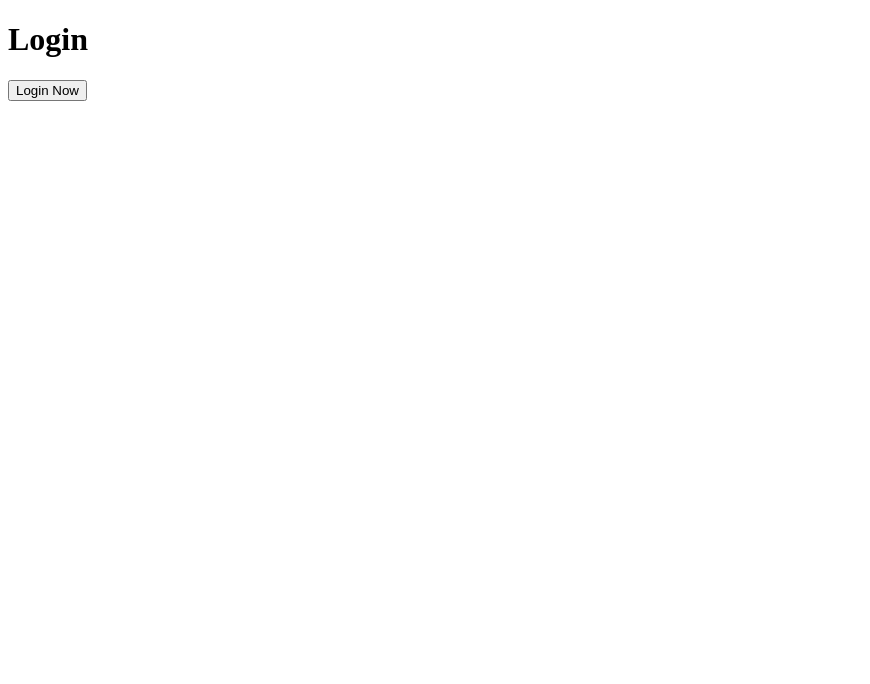
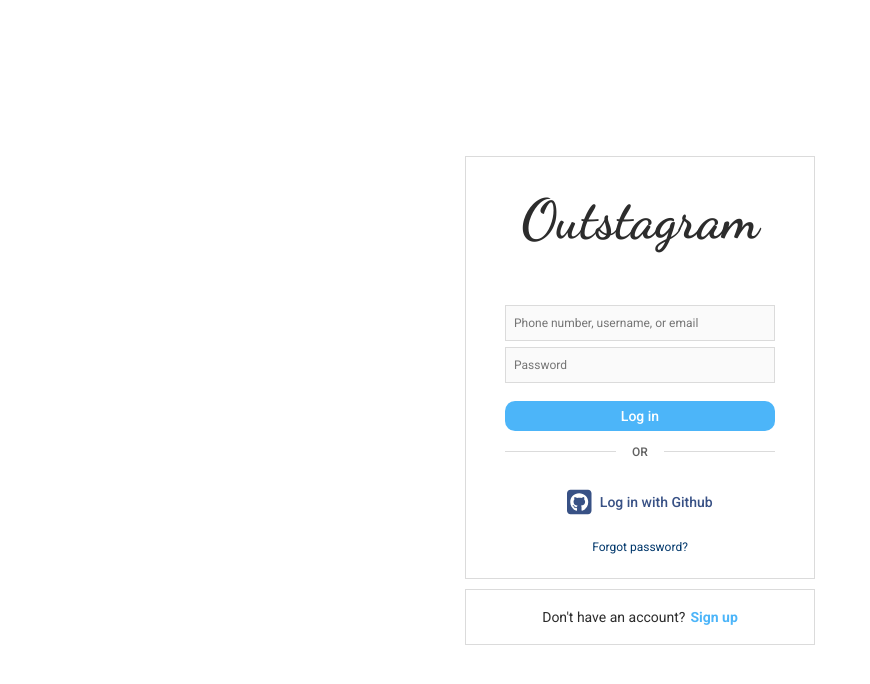
Before and after one commit to doraemon0807/instaclone-web, a React (Create React App) app: page / in a window 1280 px wide. Shown: the top 684 px of the page, without its empty margins (0-870 px from the left). Built offline with nearby package versions, Linux system fonts and the light colour scheme.

Commit message:
login screen

```diff
--- a/package.json
+++ b/package.json
@@ -16,6 +16,7 @@
     "@types/node": "^16.18.40",
     "@types/react": "^18.2.20",
     "@types/react-dom": "^18.2.7",
+    "@types/styled-components": "^5.1.26",
     "graphql": "^16.7.1",
     "react": "^18.2.0",
     "react-dom": "^18.2.0",
@@ -24,6 +25,7 @@
     "react-router-dom": "^6.14.2",
     "react-scripts": "5.0.1",
     "styled-components": "^6.0.7",
+    "styled-reset": "^4.5.1",
     "typescript": "^4.9.5",
     "web-vitals": "^2.1.4"
   },
--- a/public/index.html
+++ b/public/index.html
@@ -15,6 +15,12 @@
       user's mobile device or desktop. See https://developers.google.com/web/fundamentals/web-app-manifest/
     -->
     <link rel="manifest" href="%PUBLIC_URL%/manifest.json" />
+    <link rel="preconnect" href="https://fonts.googleapis.com" />
+    <link rel="preconnect" href="https://fonts.gstatic.com" crossorigin />
+    <link
+      href="https://fonts.googleapis.com/css2?family=Dancing+Script:wght@700&family=Roboto:wght@300;400;500;700&display=swap"
+      rel="stylesheet"
+    />
     <!--
       Notice the use of %PUBLIC_URL% in the tags above.
       It will be replaced with the URL of the `public` folder during the build.
--- a/src/Root.tsx
+++ b/src/Root.tsx
@@ -2,17 +2,27 @@ import { BrowserRouter, Route, Routes } from "react-router-dom";
 import Home from "./screens/Home";
 import Login from "./screens/Login";
 import { useReactiveVar } from "@apollo/client";
-import { isLoggedInVar } from "./apollo";
+import { darkModeVar, isLoggedInVar } from "./apollo";
+import { ThemeProvider } from "styled-components";
+import { GlobalStyle, darkTheme, lightTheme } from "./styles";
+import SignUp from "./screens/Signup";
 
 function Root() {
   const isLoggedIn = useReactiveVar(isLoggedInVar);
+  const darkMode = useReactiveVar(darkModeVar);
   return (
+    <ThemeProvider theme={darkMode ? darkTheme : lightTheme}>
+      <GlobalStyle />
       <BrowserRouter>
         <Routes>
           <Route path="/" element={isLoggedIn ? <Home /> : <Login />}></Route>
+          {!isLoggedIn ? (
+            <Route path="/sign-up" element={<SignUp />}></Route>
+          ) : null}
           <Route path="*" element={<h1>404 Not Found</h1>}></Route>
         </Routes>
       </BrowserRouter>
+    </ThemeProvider>
   );
 }
 
--- a/src/apollo.ts
+++ b/src/apollo.ts
@@ -1,4 +1,4 @@
 import { makeVar } from "@apollo/client";
 
 export const isLoggedInVar = makeVar(false);
-export const isDark = makeVar(false);
+export const darkModeVar = makeVar(false);
--- a/src/screens/Login.tsx
+++ b/src/screens/Login.tsx
@@ -1,11 +1,161 @@
-import { isLoggedInVar } from "../apollo";
+import { styled } from "styled-components";
+import { FontAwesomeIcon } from "@fortawesome/react-fontawesome";
+import { faGithubSquare } from "@fortawesome/free-brands-svg-icons";
+import { Link } from "react-router-dom";
+
+const Container = styled.div`
+  display: flex;
+  height: 100vh;
+  justify-content: center;
+  align-items: center;
+  flex-direction: column;
+`;
+
+const Wrapper = styled.div`
+  max-width: 350px;
+  width: 100%;
+`;
+
+const Title = styled.h1`
+  margin-bottom: 55px;
+  font-weight: 600;
+  font-size: 55px;
+  font-family: "Dancing Script";
+  color: ${(props) => props.theme.fontColor};
+`;
+
+const WhiteBox = styled.div`
+  background-color: white;
+  border: 1px solid ${(props) => props.theme.borderColor};
+  width: 100%;
+`;
+
+const TopBox = styled(WhiteBox)`
+  display: flex;
+  justify-content: center;
+  align-items: center;
+  flex-direction: column;
+  padding: 35px 0px 25px 0px;
+  margin-bottom: 10px;
+  form {
+    display: flex;
+    justify-content: center;
+    align-items: center;
+    flex-direction: column;
+    max-width: 270px;
+    width: 100%;
+  }
+`;
+
+const InputText = styled.input`
+  width: 100%;
+  background-color: #fafafa;
+  padding: 10px 8px;
+  border: 1px solid ${(props) => props.theme.borderColor};
+  font-size: 12px;
+  box-sizing: border-box;
+  margin: 3px 0px;
+`;
+
+const LoginButton = styled.input`
+  margin: 15px 0px;
+  padding: 8px 0px;
+  background-color: ${(props) => props.theme.accent};
+  text-align: center;
+  color: white;
+  font-weight: 500;
+  border-radius: 10px;
+  width: 100%;
+`;
+
+const Separator = styled.div`
+  display: flex;
+  justify-content: center;
+  align-items: center;
+  width: 100%;
+  max-width: 270px;
+  margin-bottom: 30px;
+
+  div {
+    display: block;
+    width: 100%;
+    height: 1px;
+    background-color: ${(props) => props.theme.borderColor};
+  }
+
+  span {
+    display: block;
+    padding: 0px 16px;
+    text-align: center;
+    text-transform: uppercase;
+    font-weight: 500;
+    font-size: 12px;
+    color: #616161;
+  }
+`;
+
+const FacebookLogin = styled.div`
+  color: #385185;
+  display: flex;
+  justify-content: center;
+  align-items: center;
+  margin-bottom: 25px;
+  span {
+    font-weight: 500;
+    margin-left: 8px;
+    font-size: 14px;
+  }
+`;
+
+const ForgotPassword = styled.span`
+  font-size: 12px;
+  color: #00376b;
+`;
+
+const BottomBox = styled(WhiteBox)`
+  padding: 20px 0px;
+  text-align: center;
+  font-size: 14px;
+  span {
+    margin-right: 5px;
+  }
+  a {
+    font-weight: 600;
+    color: ${(props) => props.theme.accent};
+  }
+`;
 
 function Login() {
   return (
-    <div>
-      <h1>Login</h1>
-      <button onClick={() => isLoggedInVar(true)}>Login Now</button>
-    </div>
+    <Container>
+      <Wrapper>
+        <TopBox>
+          <Title>Outstagram</Title>
+          <form>
+            <InputText
+              type="text"
+              placeholder="Phone number, username, or email"
+            />
+            <InputText type="password" placeholder="Password" />
+            <LoginButton type="submit" value="Log in" />
+          </form>
+          <Separator>
+            <div></div>
+            <span>Or</span>
+            <div></div>
+          </Separator>
+          <FacebookLogin>
+            <FontAwesomeIcon size="2xl" icon={faGithubSquare} />
+            <span>Log in with Github</span>
+          </FacebookLogin>
+          <ForgotPassword>Forgot password?</ForgotPassword>
+        </TopBox>
+        <BottomBox>
+          <span>Don't have an account?</span>
+          <Link to="/sign-up">Sign up</Link>
+        </BottomBox>
+      </Wrapper>
+    </Container>
   );
 }
 export default Login;
--- /dev/null
+++ b/src/screens/Signup.tsx
@@ -0,0 +1,5 @@
+function SignUp() {
+  return null;
+}
+
+export default SignUp;
--- /dev/null
+++ b/src/styles.ts
@@ -0,0 +1,34 @@
+import { createGlobalStyle } from "styled-components";
+import { DefaultTheme } from "styled-components/dist/types";
+import reset from "styled-reset";
+
+export const lightTheme: DefaultTheme = {
+  fontColor: "#2c2c2c",
+  bgColor: "white",
+  accent: "#4cb5f9",
+  borderColor: "rgb(219,219,219)",
+};
+
+export const darkTheme: DefaultTheme = {
+  fontColor: "white",
+  bgColor: "#2c2c2c",
+};
+
+export const GlobalStyle = createGlobalStyle`
+    ${reset}
+    input {
+      all: unset;
+    }
+    * {
+      box-sizing:border-box;
+    }
+    body {
+      background-color: ${(props) => props.theme.bgColor};
+      font-size:14px;
+      font-family: "Roboto";
+      color: ${(props) => props.theme.fontColor}
+    }
+    a {
+      text-decoration: none;
+    }
+`;
```
Also changed, not shown: src/styled.d.ts (added, +8 -0 lines), 1 other file (tests, documents, lock files or other folders). Lines whose indentation alone changed are shown as unchanged.
